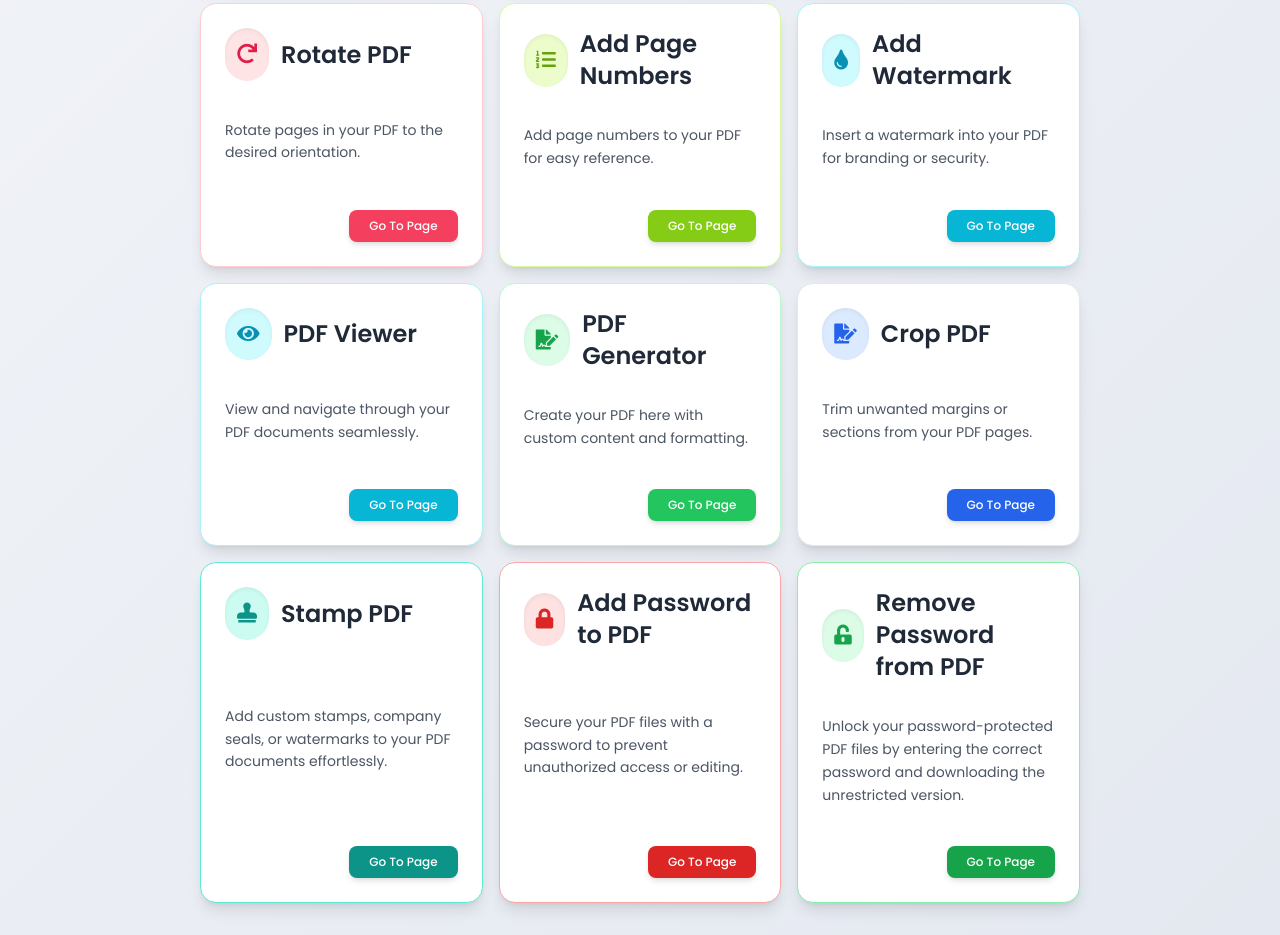
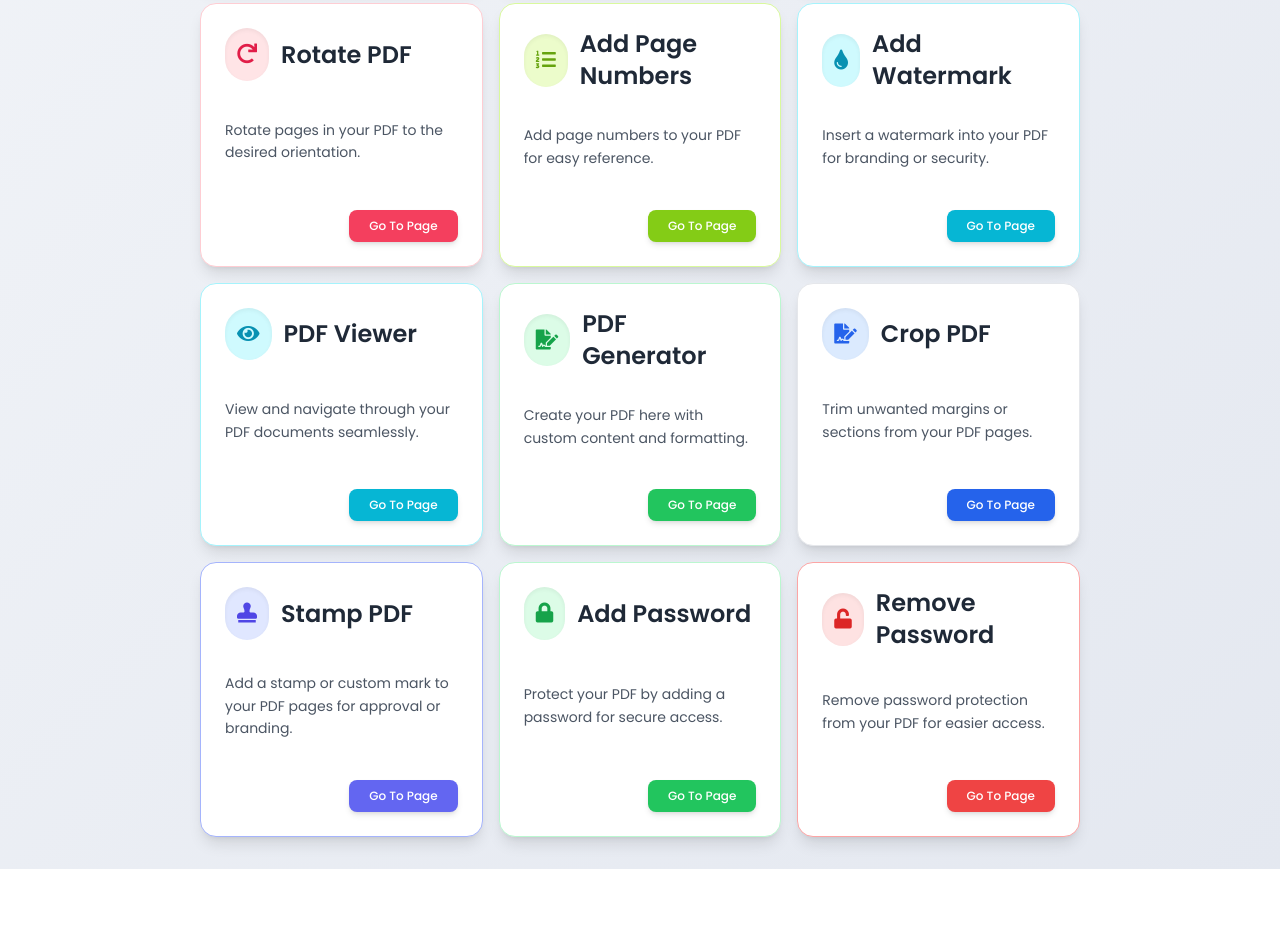
Before and after one commit to beggarsmind/Doculus-pro, a plain HTML site: page all_pdf.html in a window 1280 px wide. Shown: the part 1055-1990 px from the top of the page. After the commit the page ends 1924 px from the top, so only its background shows below. Drawn offline with nearby package versions, Linux system fonts and the light colour scheme.

Commit message:
Update all_pdf.html

```diff
--- a/all_pdf.html
+++ b/all_pdf.html
@@ -611,75 +611,76 @@
             </a>
           </div>
         </div>
+        <!-- Stamp PDF -->
         <div
-          class="cookie-card max-w-md mx-auto bg-white shadow-lg rounded-2xl p-6 border border-teal-300 transition-transform transform hover:scale-105 hover:shadow-teal-500"
+          class="cookie-card max-w-md mx-auto bg-white shadow-lg rounded-2xl p-6 border border-indigo-300 transition-transform transform hover:scale-105 hover:shadow-indigo-400"
         >
           <span class="title flex items-center gap-3 mb-4">
             <span
-              class="bg-teal-100 text-teal-600 rounded-full p-3 shadow-inner"
+              class="bg-indigo-100 text-indigo-600 rounded-full p-3 shadow-inner"
             >
               <i class="fas fa-stamp text-xl"></i>
             </span>
             <span class="text-2xl font-semibold text-gray-800">Stamp PDF</span>
           </span>
           <p class="description text-gray-600 text-sm leading-relaxed mb-6">
-            Add custom stamps, company seals, or watermarks to your PDF
-            documents effortlessly.
+            Add a stamp or custom mark to your PDF pages for approval or
+            branding.
           </p>
           <div class="actions flex justify-end">
             <a
               href="Convert_PDF/Stamp_PDF.html"
-              class="accept bg-teal-600 hover:bg-teal-700 text-white font-medium px-5 py-2 rounded-lg shadow-md transition-all duration-300"
+              class="accept bg-indigo-500 hover:bg-indigo-600 text-white font-medium px-5 py-2 rounded-lg shadow-md transition-all duration-300"
             >
               Go To Page
             </a>
           </div>
         </div>
+        <!-- Add Password to PDF -->
         <div
-          class="cookie-card max-w-md mx-auto bg-white shadow-lg rounded-2xl p-6 border border-red-300 transition-transform transform hover:scale-105 hover:shadow-red-500"
+          class="cookie-card max-w-md mx-auto bg-white shadow-lg rounded-2xl p-6 border border-green-200 transition-transform transform hover:scale-105 hover:shadow-green-300"
         >
           <span class="title flex items-center gap-3 mb-4">
-            <span class="bg-red-100 text-red-600 rounded-full p-3 shadow-inner">
+            <span
+              class="bg-green-100 text-green-600 rounded-full p-3 shadow-inner"
+            >
               <i class="fas fa-lock text-xl"></i>
             </span>
             <span class="text-2xl font-semibold text-gray-800"
-              >Add Password to PDF</span
+              >Add Password</span
             >
           </span>
           <p class="description text-gray-600 text-sm leading-relaxed mb-6">
-            Secure your PDF files with a password to prevent unauthorized access
-            or editing.
+            Protect your PDF by adding a password for secure access.
           </p>
           <div class="actions flex justify-end">
             <a
               href="Convert_PDF/Add_Password_PDF.html"
-              class="accept bg-red-600 hover:bg-red-700 text-white font-medium px-5 py-2 rounded-lg shadow-md transition-all duration-300"
+              class="accept bg-green-500 hover:bg-green-600 text-white font-medium px-5 py-2 rounded-lg shadow-md transition-all duration-300"
             >
               Go To Page
             </a>
           </div>
         </div>
+        <!-- Remove Password from PDF -->
         <div
-          class="cookie-card max-w-md mx-auto bg-white shadow-lg rounded-2xl p-6 border border-green-300 transition-transform transform hover:scale-105 hover:shadow-green-500"
+          class="cookie-card max-w-md mx-auto bg-white shadow-lg rounded-2xl p-6 border border-red-300 transition-transform transform hover:scale-105 hover:shadow-red-400"
         >
           <span class="title flex items-center gap-3 mb-4">
-            <span
-              class="bg-green-100 text-green-600 rounded-full p-3 shadow-inner"
+            <span class="bg-red-100 text-red-600 rounded-full p-3 shadow-inner">
+              <i class="fas fa-unlock text-xl"></i>
+            </span>
+            <span class="text-2xl font-semibold text-gray-800"
+              >Remove Password</span
             >
-              <i class="fas fa-unlock-alt text-xl"></i>
-            </span>
-            <span class="text-2xl font-semibold text-gray-800">
-              Remove Password from PDF
-            </span>
           </span>
           <p class="description text-gray-600 text-sm leading-relaxed mb-6">
-            Unlock your password-protected PDF files by entering the correct
-            password and downloading the unrestricted version.
+            Remove password protection from your PDF for easier access.
           </p>
           <div class="actions flex justify-end">
             <a
               href="Convert_PDF/Remove_Password_PDF.html"
-              class="accept bg-green-600 hover:bg-green-700 text-white font-medium px-5 py-2 rounded-lg shadow-md transition-all duration-300"
+              class="accept bg-red-500 hover:bg-red-600 text-white font-medium px-5 py-2 rounded-lg shadow-md transition-all duration-300"
             >
               Go To Page
             </a>
```
